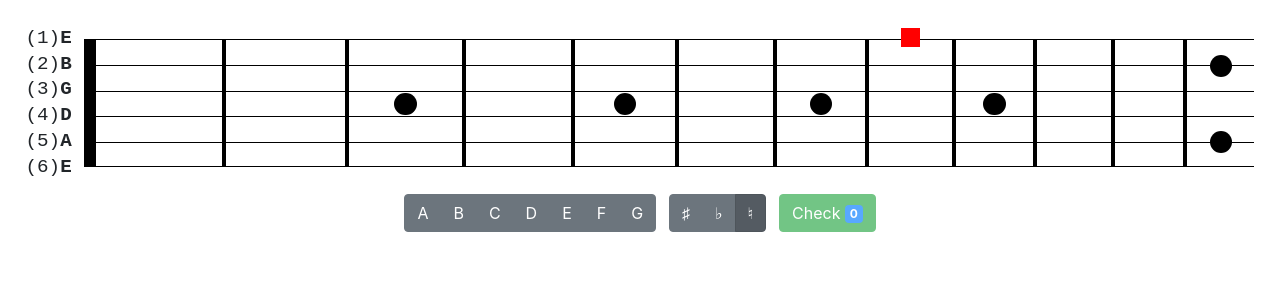
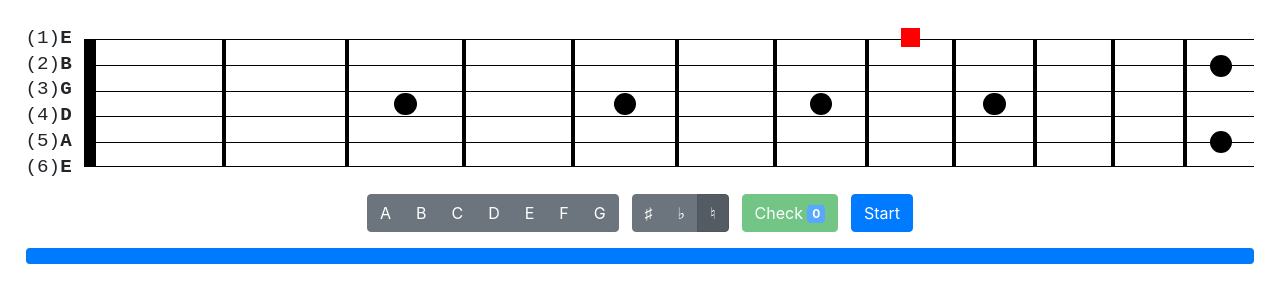
Before and after one commit to meddy/fretboard-trainer, a React (Create React App) app: page / in a window 1280 px wide. Shown: the top 302 px of the page. Built offline with nearby package versions, Linux system fonts and the light colour scheme.

Commit message:
wip set up some stuff.

```diff
--- a/src/App.tsx
+++ b/src/App.tsx
@@ -1,4 +1,5 @@
 import React, { useState } from "react";
+import { Progress } from "reactstrap";
 
 import styles from "./App.module.css";
 import Fretboard from "./Fretboard";
@@ -19,6 +20,7 @@ function randomNotePosition() {
 
 function App() {
   const [position, setPosition] = useState(randomNotePosition());
+  const [started, setStarted] = useState<boolean>(false);
   return (
     <div className={styles.container}>
       <Fretboard {...position} />
@@ -26,8 +28,11 @@ function App() {
         onNext={() => {
           setPosition(randomNotePosition());
         }}
+        onStart={() => setStarted(true)}
+        started={started}
         {...position}
       />
+      <Progress value={100} />
     </div>
   );
 }
--- a/src/NoteSelector.module.css
+++ b/src/NoteSelector.module.css
@@ -1,6 +1,7 @@
 .container {
   display: flex;
   justify-content: center;
+  margin-bottom: 1rem;
 }
 
 .container > * {
--- a/src/NoteSelector.tsx
+++ b/src/NoteSelector.tsx
@@ -22,6 +22,8 @@ interface NoteSelectorProps {
   onNext: () => void;
   string: number;
   fret: number;
+  started: boolean;
+  onStart: () => void;
 }
 
 interface Note {
@@ -69,7 +71,7 @@ const chromaticScale: Note[][] = [
 ];
 
 export default function NoteSelector(props: NoteSelectorProps) {
-  const { string, fret, onNext } = props;
+  const { string, fret, onNext, onStart, started } = props;
 
   const [selectedName, setSelectedName] = useState<Name | null>(null);
   const [selectedAccidental, setAccidental] = useState<Accidental | null>(null);
@@ -173,7 +175,7 @@ export default function NoteSelector(props: NoteSelectorProps) {
       </ButtonGroup>
       <Button
         color={isWrong ? "danger" : "success"}
-        disabled={selectedName === null}
+        disabled={selectedName === null || !started}
         onClick={() => {
           if (isMatch) {
             onNext();
@@ -189,6 +191,9 @@ export default function NoteSelector(props: NoteSelectorProps) {
         Check&nbsp;
         <Badge color="primary">{score}</Badge>
       </Button>
+      <Button color="primary" disabled={started} onClick={() => onStart()}>
+        Start
+      </Button>
     </div>
   );
 }
```
